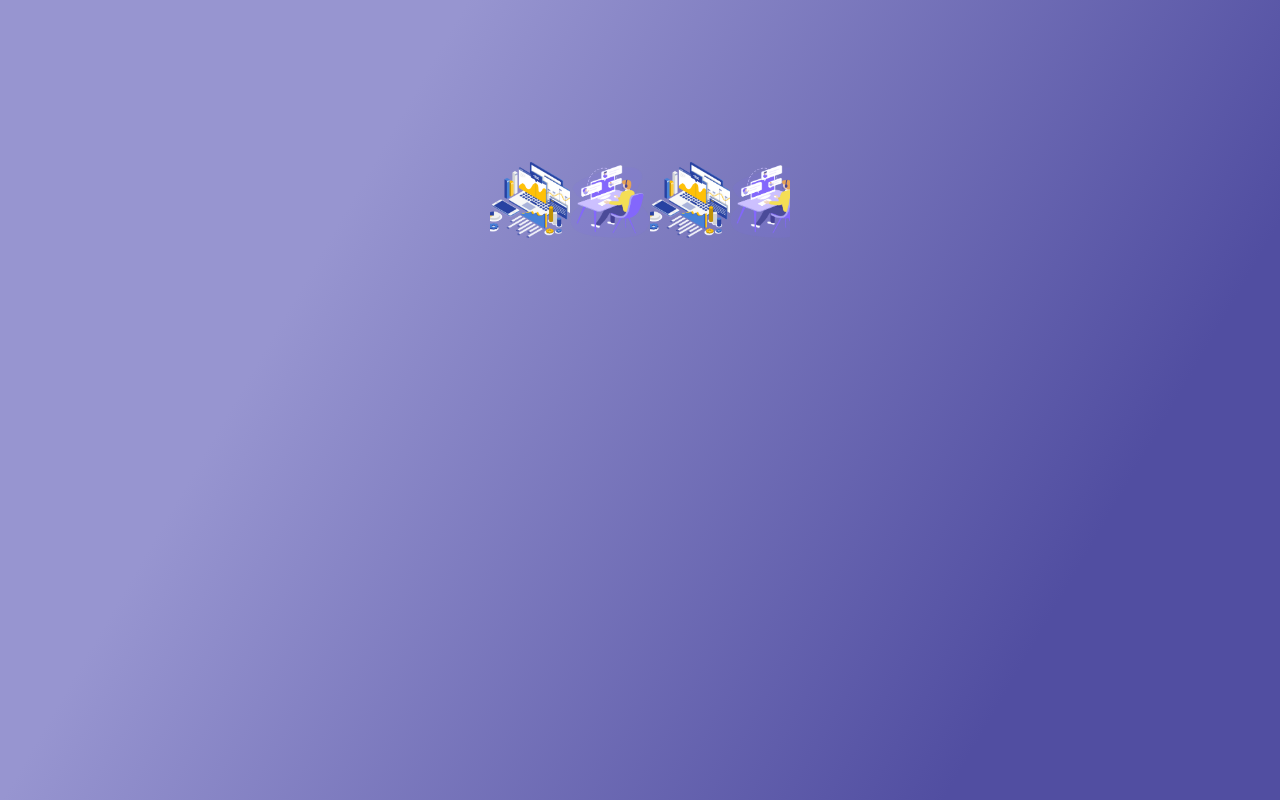
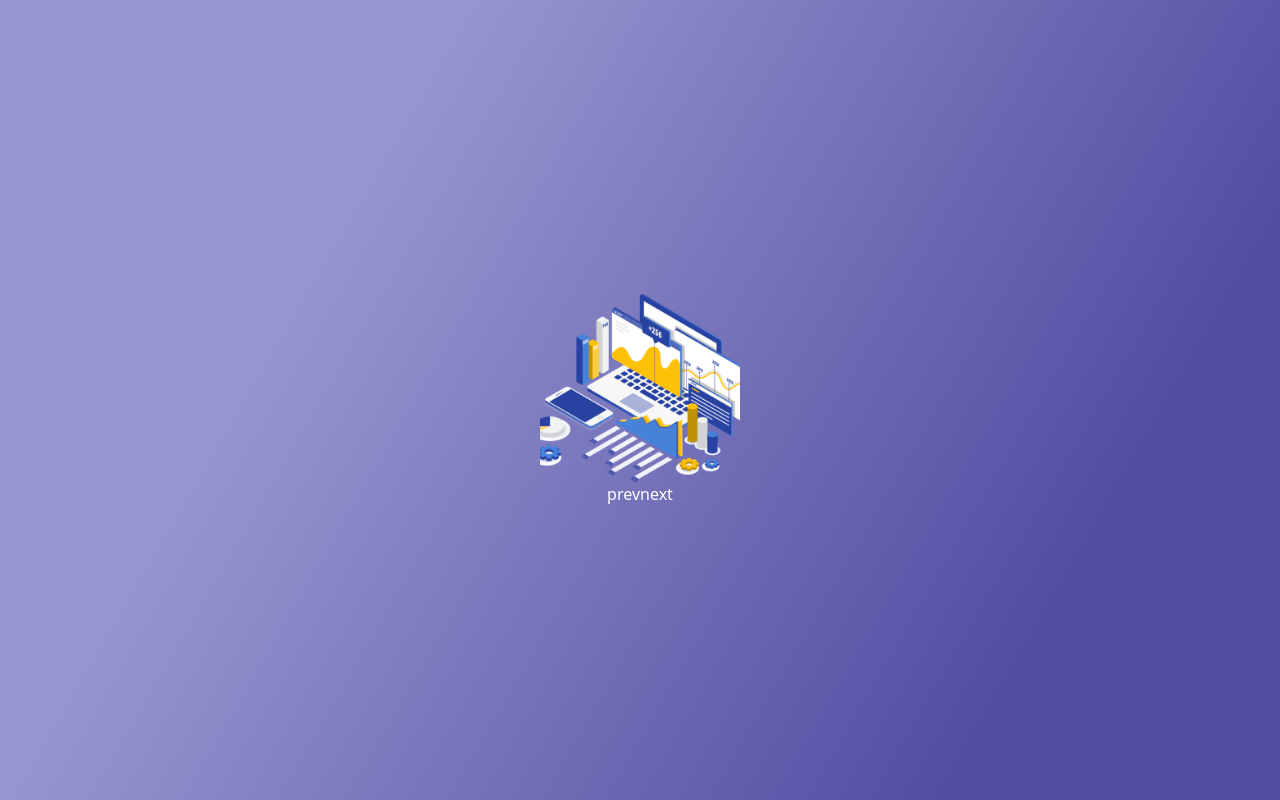
Before and after one commit to ArtyomBagautdinov/agbis-test, a Vue app: page /details in a window 1280 px wide. Built offline with nearby package versions, Linux system fonts and the light colour scheme.

Commit message:
продолжение работы над слайдером

```diff
--- a/src/components/Slider.vue
+++ b/src/components/Slider.vue
@@ -1,12 +1,15 @@
 <template>
-  <div class="h-full">
-      <div class="overflow-hidden mx-auto my-0 mx-width-300 h-1/2">
-        <div class="flex justify-start items-center h-full">
+  <div>
+      <div class="wrapper">
+        <div class="carousel" :style="{'margin-left': '-'+ (100*currentIndex)+'%'}">
           <slider-item v-for="val in items" :key="val.id" :itemObject="val"/>
         </div>
       </div>
-      <!-- <button @click="nextSlide" class="text-white text-large">next</button> -->
-      <!-- <button @click="prevSlide" class="text-white text-large">prev</button> -->
+
+      <div class="flex flex-row justify-center">
+        <button @click="prevSlide" class="text-white text-large">prev</button>
+        <button @click="nextSlide" class="text-white text-large">next</button>
+      </div>
   </div>
 </template>
 
@@ -31,15 +34,15 @@ export default {
   },
   methods : {
     prevSlide(){
-      // if(this.currentIndex>0) {
+      if(this.currentIndex>0) {
         this.currentIndex--;
-      // }
+      }
       console.log(this.currentIndex);
     },
     nextSlide(){
-      // if(this.items.length < this.currentIndex) {
+      if(this.items.length -1 > this.currentIndex) {
         this.currentIndex++;
-      // }
+      }
       console.log(this.currentIndex);
     }
   }
@@ -48,7 +51,15 @@ export default {
 
 <style>
 
-  .mx-width-300{
-    max-width: 300px;
+  .wrapper {
+    max-width: 200px;
+    overflow: hidden;
+    margin: 0 auto;
   }
+
+  .carousel {
+    display: flex;
+    transition: all ease .5s;
+  }
+
 </style>
--- a/src/components/SliderItem.vue
+++ b/src/components/SliderItem.vue
@@ -1,8 +1,6 @@
 <template>
   <div>
-      <div class="w-full mr-20">
-          <img :src="itemObject.imgSrc" alt="detailsImg">
-      </div>
+      <img style="min-width:200px; max-width:200px;" :src="itemObject.imgSrc" alt="detailsImg">
   </div>
 </template>
 
--- a/src/router/index.js
+++ b/src/router/index.js
@@ -1,11 +1,6 @@
 import { createRouter, createWebHistory } from 'vue-router'
 
 const routes = [
-  {
-    path: '/',
-    name: 'Splash',
-    component: () => import(/* webpackChunkName: "Splash" */ '../views/Splash.vue')
-  },
   {
     path: '/login',
     name: 'Login',
--- a/src/views/Details.vue
+++ b/src/views/Details.vue
@@ -26,7 +26,7 @@ export default {
                   id: 2,
                   title: "Управление и контроль",
                   paragraph: "Контролируй и влияй на любые внутренние процессы компанни с мобильного устройства",
-                  imgSrc: require('@/assets/images/details-two.png'),
+                  imgSrc: require('@/assets/images/details-one.png'),
                },
                {
                   id: 3,
@@ -38,7 +38,7 @@ export default {
                   id: 4,
                   title: "Управление и контроль",
                   paragraph: "Контролируй и влияй на любые внутренние процессы компанни с мобильного устройства",
-                  imgSrc: require('@/assets/images/details-two.png'),
+                  imgSrc: require('@/assets/images/details-one.png'),
                }
             ]
          }
--- a/src/views/Login.vue
+++ b/src/views/Login.vue
@@ -1,5 +1,8 @@
 <template>
-   <div class="splash-gradient">
+   <div v-if="!isLoaded" class="flex flex-col justify-center items-center h-screen  splash-gradient">
+    <img src="@/assets/images/a-logo.png" alt="logo">
+  </div>
+   <div v-else class="splash-gradient">
       <div class="mx-auto container">
          <div class="flex flex-col justify-center items-center  h-screen">
             <img class="mb-5 w-12 h-12" src="@/assets/images/a-logo.png" alt="logo">
@@ -16,6 +19,14 @@
 
 <script>
    export default {
+      data(){
+         return {
+            isLoaded: false
+         }
+      },
+      mounted(){
+         setTimeout(() => {this.isLoaded = true}, 1000);
+      }
 
    }
 </script>
```
